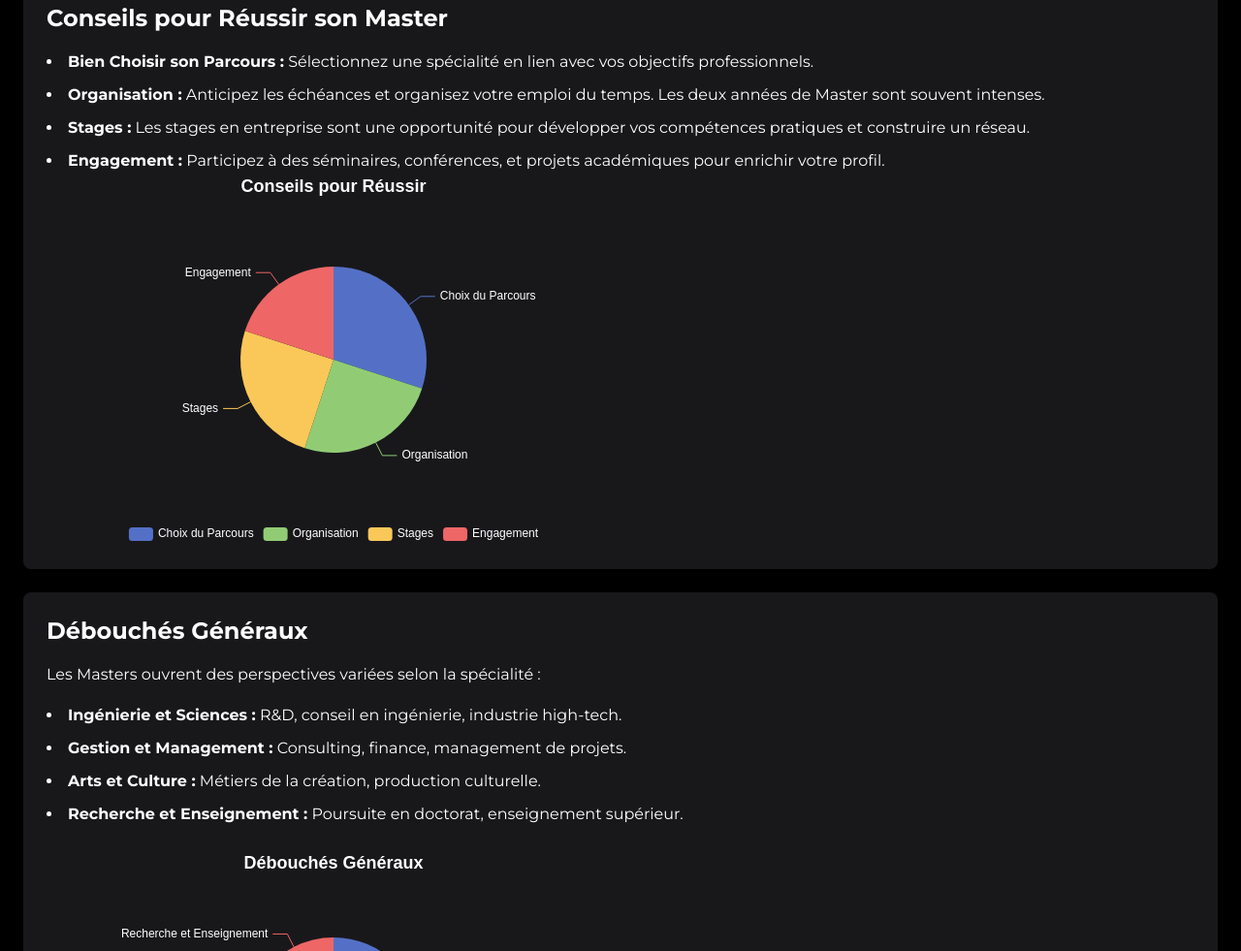
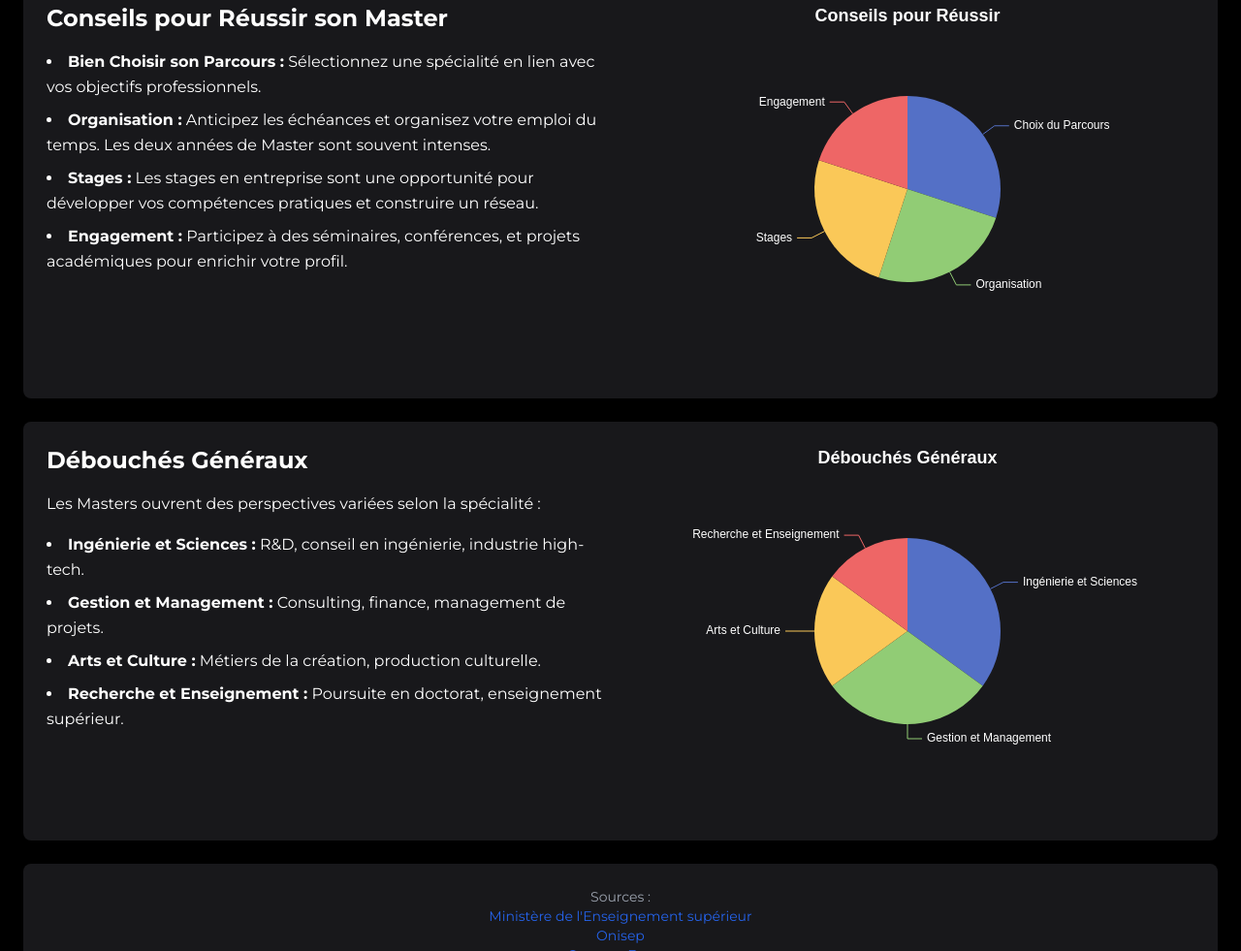
Before and after one commit to i2301534/sae3.01-3.03-groupe-4, a website: page src/infos.html in a window 1280 px wide. Shown: the part 1819-2800 px from the top of the page at 97% size. Drawn offline with nearby package versions, Linux system fonts and the light colour scheme.

Commit message:
Placement graphiques page info

```diff
--- a/src/infos.html
+++ b/src/infos.html
@@ -75,29 +75,26 @@
                     <a href="https://www.enseignementsup-recherche.gouv.fr" class="text-blue-600 hover:underline"
                         target="_blank">Source</a>.
                 </p>
-
-                <h3 class="text-xl font-semibold text-white mb-2">Insertion Professionnelle</h3>
-                <p class="mb-4 text-white">
-                    En 2022, <strong>90%</strong> des diplômés (hors MEEF) trouvaient un emploi dans les 30 mois suivant
-                    leur
-                    diplôme, contre <strong>87%</strong> en 2018. Les Masters en gestion, ingénierie et informatique
-                    affichent
-                    des taux d'insertion atteignant <strong>95%</strong>.
-                </p>
             </div>
             <div id="reussite" class="flex md:w-1/2 h-96 rounded-lg"></div>
         </div>
 
         <div class="flex flex-wrap items-start">
             <div class="w-full md:w-1/2 pr-4">
-                <h3 class="text-xl font-semibold text-white mb-2">Taux de Réussite</h3>
+                <h3 class="text-xl font-semibold text-white mb-2">Taux d'insertion professionnelle</h3>
                 <p class="mb-4 text-white">
-                    Les statistiques d'insertion professionnelle des diplômés en France mettent en lumière la forte employabilité des formations universitaires.
-                    À 18 mois après l'obtention de leur diplôme, <strong>92%</strong> des titulaires d'une Licence Professionnelle et d'un Master
-                    sont insérés dans le marché du travail, un chiffre qui atteint respectivement <strong>95%</strong> et <strong>93%</strong> à 30 mois.
-                    Les diplômés d'un BUT (anciennement DUT) présentent également un excellent taux d'insertion, avec <strong>84%</strong> à 18 mois
-                    et <strong>92%</strong> à 30 mois. Ces données reflètent l'efficacité des formations dans leur capacité à répondre aux besoins du marché
-                    de l'emploi, avec des taux élevés de professionnalisation, notamment dans les filières professionnalisantes comme la Licence Pro et le BUT.
+                    Les statistiques d'insertion professionnelle des diplômés en France mettent en lumière la forte
+                    employabilité des formations universitaires.
+                    À 18 mois après l'obtention de leur diplôme, <strong>92%</strong> des titulaires d'une Licence
+                    Professionnelle et d'un Master
+                    sont insérés dans le marché du travail, un chiffre qui atteint respectivement <strong>95%</strong>
+                    et <strong>93%</strong> à 30 mois.
+                    Les diplômés d'un BUT (anciennement DUT) présentent également un excellent taux d'insertion, avec
+                    <strong>84%</strong> à 18 mois
+                    et <strong>92%</strong> à 30 mois. Ces données reflètent l'efficacité des formations dans leur
+                    capacité à répondre aux besoins du marché
+                    de l'emploi, avec des taux élevés de professionnalisation, notamment dans les filières
+                    professionnalisantes comme la Licence Pro et le BUT.
                 </p>
                 <ul class="list-disc list-inside text-blue-400">
                     <li>
@@ -124,7 +121,7 @@
 
         <div class="flex flex-wrap items-start pt-6">
             <div class="w-full md:w-1/2 pr-4">
-                <h3 class="text-xl font-semibold text-white mb-2">Taux de Réussite</h3>
+                <h3 class="text-xl font-semibold text-white mb-2">Taux d'inscription</h3>
                 <p class="mb-4 text-white">
                     Le nombre d'étudiants inscrits en Master a connu une augmentation constante ces dernières années. En
                     2010,
@@ -140,35 +137,35 @@
 
     <!-- Conseils -->
     <section class="bg-zinc-900 shadow p-6 rounded-lg mb-6 flex flex-wrap items-start">
+        <div class="md:w-1/2 pr-4">
             <h2 class="text-2xl font-bold text-white mb-4">Conseils pour Réussir son Master</h2>
-        <ul class="list-disc list-inside space-y-2">
+            <ul class="list-disc list-inside space-y-2 text-white">
                 <li><strong>Bien Choisir son Parcours :</strong> Sélectionnez une spécialité en lien avec vos objectifs
                     professionnels.</li>
                 <li><strong>Organisation :</strong> Anticipez les échéances et organisez votre emploi du temps. Les deux
                     années de Master sont souvent intenses.</li>
-            <li><strong>Stages :</strong> Les stages en entreprise sont une opportunité pour développer vos compétences
-                pratiques et construire un réseau.</li>
+                <li><strong>Stages :</strong> Les stages en entreprise sont une opportunité pour développer vos
+                    compétences pratiques et construire un réseau.</li>
                 <li><strong>Engagement :</strong> Participez à des séminaires, conférences, et projets académiques pour
                     enrichir votre profil.</li>
             </ul>
-
-        <div id="conseils-pie" class="flex md:w-1/2 h-96 rounded-lg"></div>
+        </div>
+        <div id="conseils-pie" class="md:w-1/2 h-96 rounded-lg"></div>
     </section>
 
     <!-- Débouchés -->
-    <section class="bg-zinc-900 shadow p-6 rounded-lg mb-6">
+    <section class="bg-zinc-900 shadow p-6 rounded-lg mb-6 flex flex-wrap items-start">
+        <div class="md:w-1/2 pr-4">
             <h2 class="text-2xl font-bold text-white mb-4">Débouchés Généraux</h2>
-        <p class="mb-4">
-            Les Masters ouvrent des perspectives variées selon la spécialité :
-        </p>
-        <ul class="list-disc list-inside space-y-2">
+            <p class="mb-4 text-white">Les Masters ouvrent des perspectives variées selon la spécialité :</p>
+            <ul class="list-disc list-inside space-y-2 text-white">
                 <li><strong>Ingénierie et Sciences :</strong> R&D, conseil en ingénierie, industrie high-tech.</li>
                 <li><strong>Gestion et Management :</strong> Consulting, finance, management de projets.</li>
                 <li><strong>Arts et Culture :</strong> Métiers de la création, production culturelle.</li>
                 <li><strong>Recherche et Enseignement :</strong> Poursuite en doctorat, enseignement supérieur.</li>
             </ul>
-
-        <div id="debouches-pie" class="pt-6 flex md:w-1/2 h-96 rounded-lg"></div>
+        </div>
+        <div id="debouches-pie" class="md:w-1/2 h-96 rounded-lg"></div>
     </section>
 
     <!-- Sources -->
--- a/src/javaScript/infos.js
+++ b/src/javaScript/infos.js
@@ -253,10 +253,6 @@ var option4 = {
         trigger: 'item',
         textStyle: { color: 'white' }
     },
-    legend: {
-        bottom: '0',
-        textStyle: { color: 'white' }
-    },
     series: [
         {
             name: 'Conseils',
@@ -296,10 +292,6 @@ var option5 = {
         trigger: 'item',
         textStyle: { color: 'white' }
     },
-    legend: {
-        bottom: '0',
-        textStyle: { color: 'white' }
-    },
     series: [
         {
             name: 'Débouchés',
```
Lines whose indentation alone changed are shown as unchanged.
